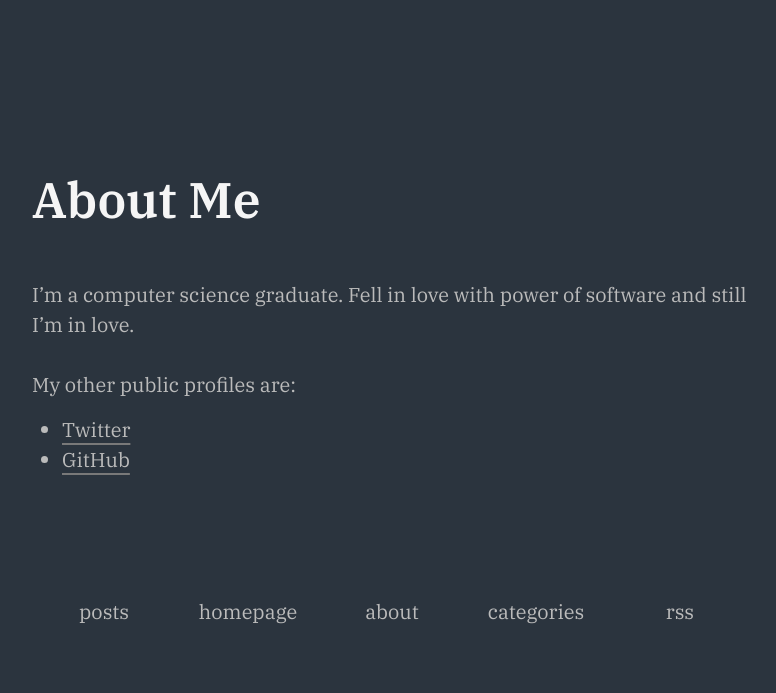
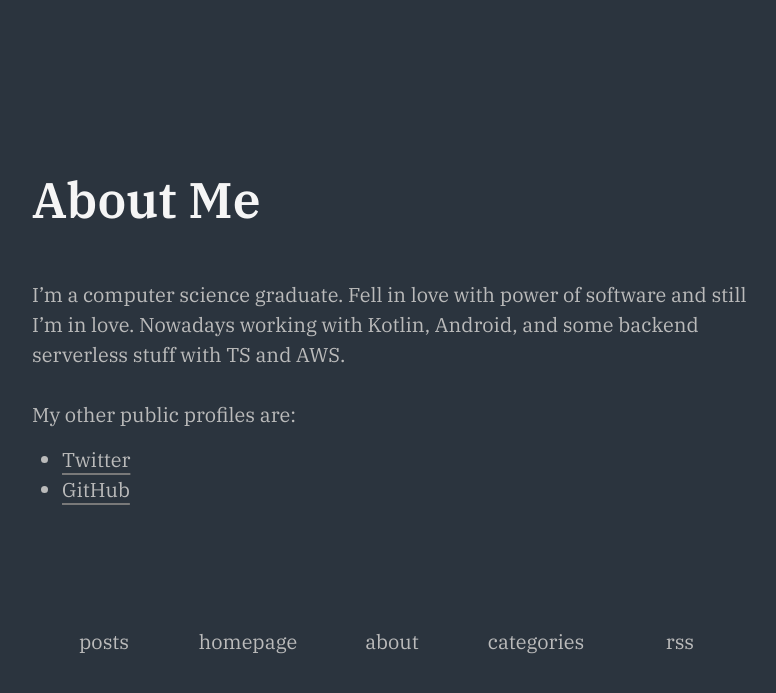
Before and after one commit to uberbinge/waah42.github.io, a Jekyll site: the page built from about.md, in a window 1280 px wide. Shown: the top 693 px of the page, without its empty margins (248-1024 px from the left). Built offline with Jekyll 4.4.1, drawn with Linux system fonts in a browser that asks for light colours.

Commit message:
update about me

```diff
--- a/about.md
+++ b/about.md
@@ -5,7 +5,7 @@ permalink: /about/
 tags: about
 ---
 
-I'm a computer science graduate. Fell in love with power of software and still I'm in love.
+I'm a computer science graduate. Fell in love with power of software and still I'm in love. Nowadays working with Kotlin, Android, and some backend serverless stuff with TS and AWS.
 
 My other public profiles are:
 
```
